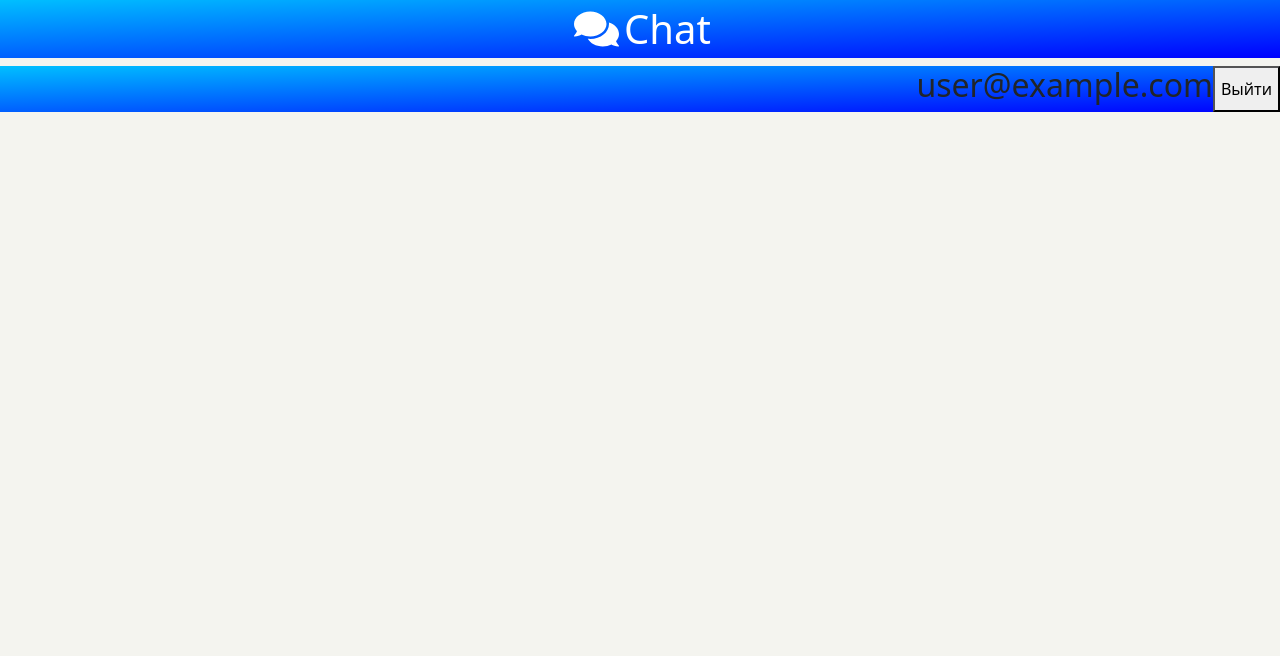
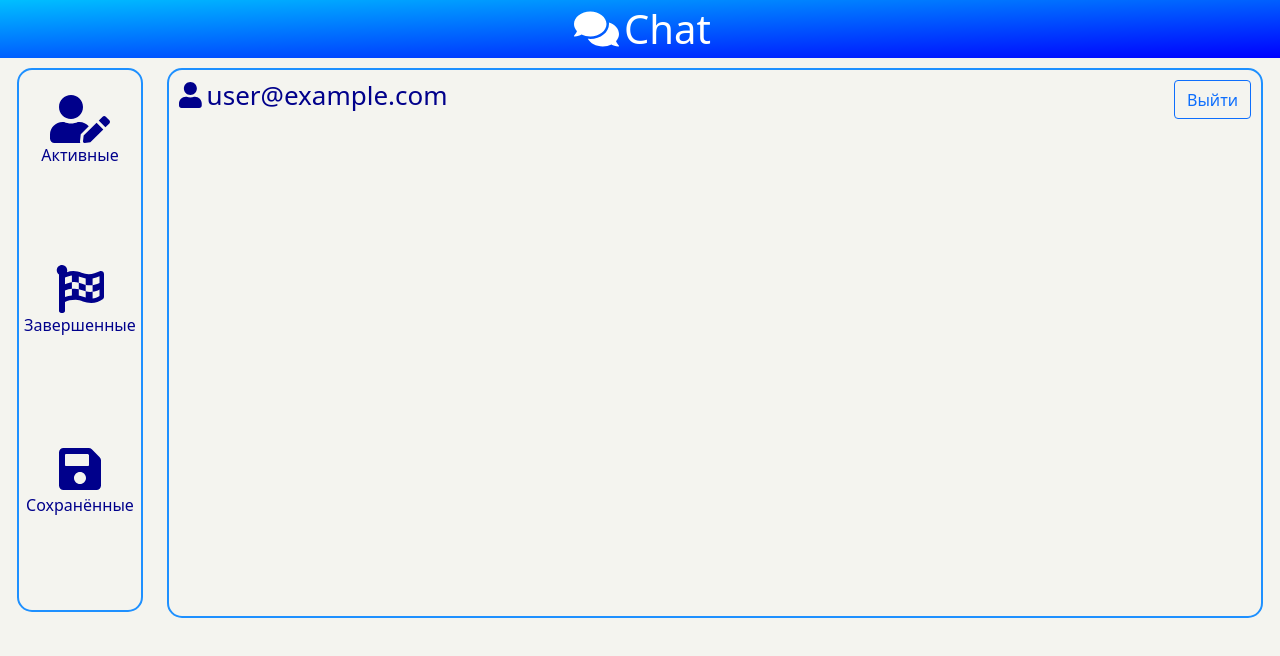
Before and after one commit to MariaZayashnikova/Chat_Web, a React (Create React App) app in the folder my-app/: page /OperatorPage in a window 1280 px wide. Shown: the top 656 px of the page. Built offline with nearby package versions, Linux system fonts and the light colour scheme; no server answers; sample sign-in values are in the browser's storage.

Commit message:
implemented opertor page

```diff
--- a/my-app/src/components/AuthorizationPage/AuthorizationPage.css
+++ b/my-app/src/components/AuthorizationPage/AuthorizationPage.css
@@ -1,5 +1,3 @@
-
-
 .TitlePage {
     width: 90%;
     margin: 10px auto;
@@ -22,6 +20,17 @@
     background: rgba(204, 255, 255, 0.8);
 }
 
+.Page .btnCustomNet {
+    width: 30%;
+    border: none;
+    text-align: center;
+    border-radius: 20px;
+    font-size: 16px;
+    line-height: 16px;
+    background: transparent;
+    color: white;
+}
+
 .colorWhite {
     color: white;
 }
--- a/my-app/src/components/AuthorizationPage/AuthorizationPage.js
+++ b/my-app/src/components/AuthorizationPage/AuthorizationPage.js
@@ -128,11 +128,7 @@ function AuthorizationPage({
                             value={formik.values.password}
                         />
                     </FormGroup>
-                    <Button
-                        className="btn-custom"
-                        color="primary"
-                        type="submit"
-                    >
+                    <Button className="btnCustom" color="primary" type="submit">
                         Войти
                     </Button>
                 </Form>
@@ -143,7 +139,7 @@ function AuthorizationPage({
             </div>
             <div className="containerLinks">
                 <div className="container">
-                    <button onClick={onSignIn} className="btn-custom-net">
+                    <button onClick={onSignIn} className="btnCustomNet">
                         <FontAwesomeIcon
                             className="custom-icon"
                             icon={['fab', 'google']}
--- a/my-app/src/components/HeaderTitle/HeaderTitle.css
+++ b/my-app/src/components/HeaderTitle/HeaderTitle.css
@@ -3,6 +3,7 @@
     text-align: center;
     background-image: linear-gradient(to right bottom, #00bfff, blue);
     padding: 5px;
+    margin: 0;
 }
 
 .icons {
--- a/my-app/src/components/OperatorPage/OperatorPage.css
+++ b/my-app/src/components/OperatorPage/OperatorPage.css
@@ -1,10 +1,55 @@
 .OperatorPage {
+    display: flex;
+    justify-content: space-around;
     width: 100%;
-    background-image: linear-gradient(to right bottom, #00bfff, blue);
+    padding: 10px;
+}
+
+.navBar {
+    width: 10%;
+}
+
+.listBar {
+    border: 2px solid dodgerblue;
+    border-radius: 15px;
+}
+
+.containerBodyOperatorPage {
+    width: 87%;
+    border-radius: 15px;
+    padding: 10px;
+    border: 2px solid dodgerblue;
+    margin-left: 10px;
+    min-height: 550px;
+}
+
+.navItem {
+    width: 100%;
+    height: 150px;
+    margin: 15px auto;
+    text-align: center;
+    color: darkblue;
+}
+
+.customIcon {
+    margin-top: 10px;
+}
+
+.nav {
+    width: 50%;
+    margin: 0 auto;
 }
 
 .containerUser {
     display: flex;
-    justify-content: flex-end;
-    font-size: 16px;
+    justify-content: space-between;
 }
+
+.nameUser {
+    font-size: 26px;
+    color: darkblue;
+}
+
+.iconUser {
+    margin-right: 5px;
+}
--- a/my-app/src/components/OperatorPage/OperatorPage.js
+++ b/my-app/src/components/OperatorPage/OperatorPage.js
@@ -1,57 +1,102 @@
-import React from 'react';
-import firebase from "firebase/app";
-import "firebase/auth";
-import {  FETCH_MESSAGES_SUCCESS } from "../../actions";
-import {connect} from "react-redux";
-import './OperatorPage.css';
-import {useAuthState} from "react-firebase-hooks/auth";
-import {fb} from "../Firebase/componentFirebase";
-import Spinner from "../Spinner/Spinner";
-import {Redirect} from "react-router-dom";
+import React from 'react'
+import firebase from 'firebase/app'
+import 'firebase/auth'
+import { FETCH_MESSAGES_SUCCESS } from '../../actions'
+import { connect } from 'react-redux'
+import './OperatorPage.css'
+import { useAuthState } from 'react-firebase-hooks/auth'
+import { fb } from '../Firebase/componentFirebase'
+import Spinner from '../Spinner/Spinner'
+import { Redirect } from 'react-router-dom'
+import { Nav, NavItem, Button } from 'reactstrap'
+import { FontAwesomeIcon } from '@fortawesome/react-fontawesome'
 
 function OperatorPage() {
+    function signOut() {
+        firebase
+            .auth()
+            .signOut()
+            .then(() => {
+                console.log('signOut user')
+            })
+            .catch((error) => {
+                // An error happened.
+            })
+    }
+    const [user, loading] = useAuthState(fb.auth())
 
-    function signOut() {
-        firebase.auth().signOut()
-            .then(() => {
-                console.log('signOut user');
-        }).catch((error) => {
-            // An error happened.
-        });
-    }
-    const [user, loading] = useAuthState(fb.auth());
-
-    if(loading) {
-        return (
-            <Spinner/>
-        )
+    if (loading) {
+        return <Spinner />
     }
 
-    if(!user) {
-        return (
-            <Redirect to="/"/>
-        )
+    if (!user) {
+        return <Redirect to="/" />
     }
     return (
         <div className="OperatorPage">
-            <div className="containerUser">
-                <h2>{user.email}</h2>
-                <button onClick={signOut}>Выйти</button>
+            <div className="navBar">
+                <Nav className="listBar" navbar>
+                    <NavItem className="navItem">
+                        <FontAwesomeIcon
+                            icon={['fas', 'user-edit']}
+                            size="3x"
+                            color="darkblue"
+                            className="customIcon"
+                        />
+                        <div>Активные</div>
+                    </NavItem>
+                    <NavItem className="navItem">
+                        <FontAwesomeIcon
+                            icon={['fas', 'flag-checkered']}
+                            size="3x"
+                            color="darkblue"
+                        />
+                        <div>Завершенные</div>
+                    </NavItem>
+                    <NavItem className="navItem">
+                        <FontAwesomeIcon
+                            icon={['fas', 'save']}
+                            size="3x"
+                            color="darkblue"
+                        />
+                        <div>Сохранённые</div>
+                    </NavItem>
+                </Nav>
+            </div>
+            <div className="containerBodyOperatorPage">
+                <div className="containerUser">
+                    <h2 className="nameUser">
+                        <FontAwesomeIcon
+                            icon={['fas', 'user']}
+                            color="darkblue"
+                            className="iconUser"
+                        />
+                        {user.email}
+                    </h2>
+                    <Button
+                        className="btnCustom"
+                        outline
+                        color="primary"
+                        onClick={signOut}
+                    >
+                        Выйти
+                    </Button>
+                </div>
+                <div className="containerBody"></div>
             </div>
         </div>
     )
 }
 
-const mapStateToProps = ({loadingFromState, errorFromState}) => {
+const mapStateToProps = ({ loadingFromState, errorFromState }) => {
     return {
         loadingFromState,
-        errorFromState
+        errorFromState,
     }
-};
+}
 
 const mapDispatchToProps = {
-    FETCH_MESSAGES_SUCCESS
-};
+    FETCH_MESSAGES_SUCCESS,
+}
 
-
-export default connect(mapStateToProps, mapDispatchToProps)(OperatorPage);
+export default connect(mapStateToProps, mapDispatchToProps)(OperatorPage)
--- a/my-app/src/components/RegistrationPage/RegistrationPage.js
+++ b/my-app/src/components/RegistrationPage/RegistrationPage.js
@@ -129,11 +129,7 @@ function RegistrationPage({
                             value={formik.values.passwordConfirmation}
                         />
                     </FormGroup>
-                    <Button
-                        className="btn-custom"
-                        color="primary"
-                        type="submit"
-                    >
+                    <Button className="btnCustom" color="primary" type="submit">
                         Регистрация
                     </Button>
                 </Form>
--- a/my-app/src/components/ResetPasswordPage/ResetPasswordPage.js
+++ b/my-app/src/components/ResetPasswordPage/ResetPasswordPage.js
@@ -65,7 +65,7 @@ function ResetPasswordPage({
                     </FormFeedback>
                 </FormGroup>
                 <Button
-                    className="btn-custom"
+                    className="btnCustom"
                     color="primary"
                     type="submit"
                     onClick={() => {
--- a/my-app/src/index.css
+++ b/my-app/src/index.css
@@ -35,7 +35,7 @@ code {
   box-shadow: 1px 1px 20px -3px grey;
 }
 
-.Page .btn-custom {
+.Page .btnCustom {
   width: 100%;
   display: block;
   margin: 15px auto;
@@ -62,17 +62,6 @@ code {
   border: 2px solid red;
 }
 
-.Page .btn-custom-net {
-  width: 30%;
-  border: none;
-  text-align: center;
-  border-radius: 20px;
-  font-size: 16px;
-  line-height: 16px;
-  background: transparent;
-  color: white;
-}
-
 .container {
   display: flex;
   padding: 5px;
```
